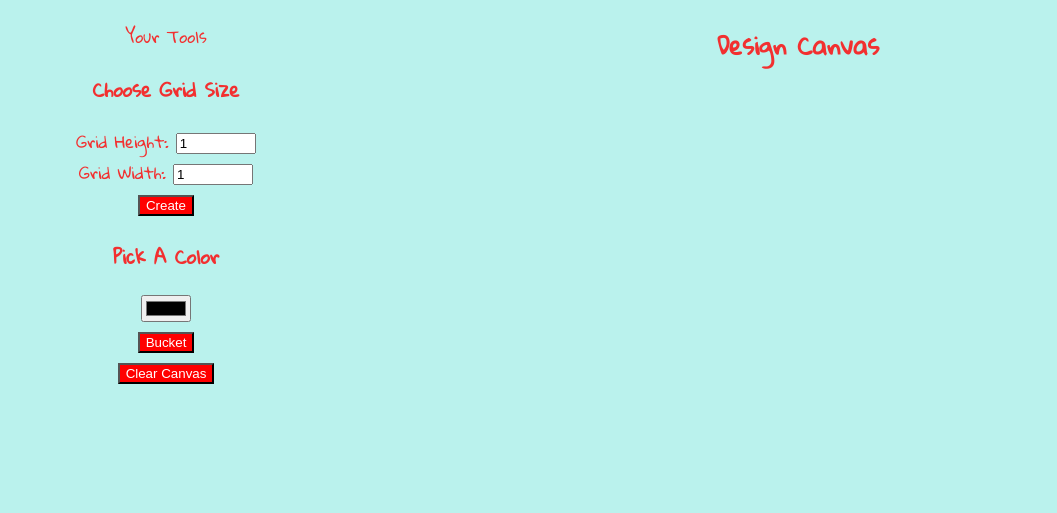
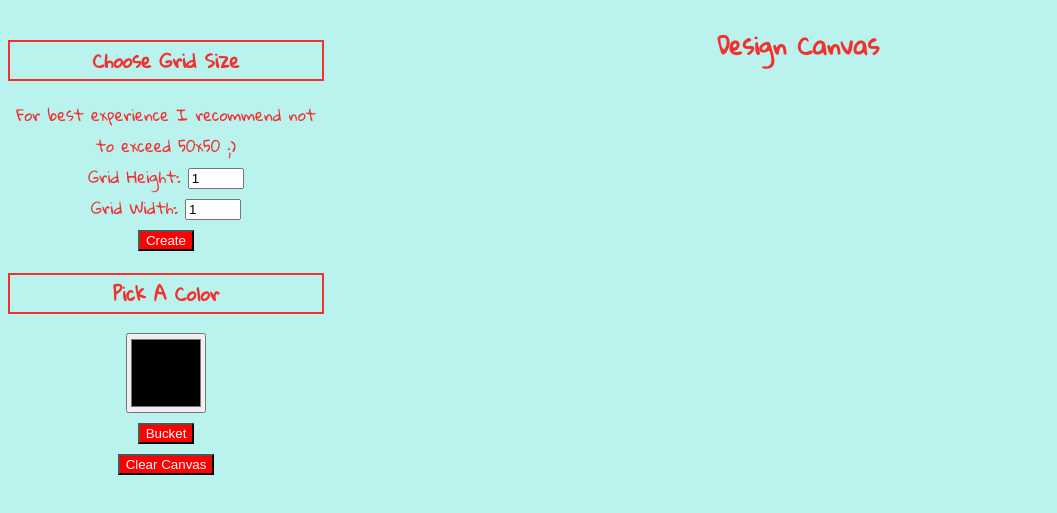
Before and after one commit to aleksandrachmurka/udacity-Pixel-Art-Maker, a plain HTML site: page index.html in a window 1280 px wide. Shown: the part 155-668 px from the top of the page, without its empty margins (0-1057 px from the left). Drawn offline with nearby package versions, Linux system fonts and the light colour scheme.

Commit message:
Fix default color bug, upgrade style

```diff
--- a/designs.js
+++ b/designs.js
@@ -1,11 +1,11 @@
-// VARIABLES
+// variables
 let height = "";
 width = "";
 canvas = "";
 pixelColor = "";
 pickedColor = "";
 
-// MAKE GRID
+// function that makes grid - table with white cells
 function makeGrid(event) {
 	event.preventDefault();
 	canvas = "";
@@ -14,9 +14,9 @@ function makeGrid(event) {
 	height = $("#input_height").val();
 	width = $("#input_width").val();
 
-	for(var i = 1; i<=height; i++) {
+	for(let i = 1; i<=height; i++) {
 		canvas += "<tr>";
-		for (var j = 1; j<= width; j++) {
+		for (let j = 1; j<= width; j++) {
 			canvas += "<td></td>";
 		}
 		canvas += "</tr>\n";
@@ -27,7 +27,7 @@ function makeGrid(event) {
 
 $(".grid").on('click', makeGrid);
 
-//CLEAR CANVAS
+// function changing colour of all cells to white
 function clearCanvas() {
 	$("td").each(function() {
       $(this).css("background-color", "white");
@@ -36,7 +36,7 @@ function clearCanvas() {
 
 $(".clear").on("click", clearCanvas);
 
-// BUCKET
+// function changing colour of all cells to picked color
 function bucket() {
 	pickedColor = $("#colorPicker").val();
 	$("td").each(function() {
@@ -46,17 +46,18 @@ function bucket() {
 
 $(".bucket").on("click", bucket);
 
-//RGB TO HEX
+//rgb to hex converter
 function rgb2hex(rgb){
- rgb = rgb.match(/^rgba?[\s+]?\([\s+]?(\d+)[\s+]?,[\s+]?(\d+)[\s+]?,[\s+]?(\d+)[\s+]?/i);
- return (rgb && rgb.length === 4) ? "#" +
-  ("0" + parseInt(rgb[1],10).toString(16)).slice(-2) +
-  ("0" + parseInt(rgb[2],10).toString(16)).slice(-2) +
-  ("0" + parseInt(rgb[3],10).toString(16)).slice(-2) : '';
+	rgb = rgb.match(/^rgba?[\s+]?\([\s+]?(\d+)[\s+]?,[\s+]?(\d+)[\s+]?,[\s+]?(\d+)[\s+]?/i);
+ 	return (rgb && rgb.length === 4) ? "#" +
+	("0" + parseInt(rgb[1],10).toString(16)).slice(-2) +
+	("0" + parseInt(rgb[2],10).toString(16)).slice(-2) +
+	("0" + parseInt(rgb[3],10).toString(16)).slice(-2) : '';
 }
 
 
-//CHANAGE COLOR
+// function changing color of a single cell by clicking
+// option of switching colour back to white works occassionaly- in progress of fixing
 function changeColor() {
 	pixelColor = $("td").css("background-color");
 	pickedColor = $("#colorPicker").val();
--- a/index.html
+++ b/index.html
@@ -11,8 +11,9 @@
     <div class="container">
 	    <div class="tools">
 	        <form>
-		        <fieldest>Your Tools</fieldest>
 		        <h3>Choose Grid Size</h3>
+		        For best experience I recommend not to exceed 50x50 ;)
+		        <br>
 		        <form id="sizePicker">
 		        Grid Height:
 		        <input type="number" id="input_height" name="height" min="1" max="50" value="1">
@@ -23,7 +24,7 @@
 		        <button type="submit" class="grid">Create</button>
 		        </form>
 		        <h3>Pick A Color</h3>
-		        <input type="color" id="colorPicker">
+		        <input type="color" id="colorPicker" value="black">
 		        <br>
 		        <button type="submit" class="bucket">Bucket</button>
 		        <br>
--- a/styles.css
+++ b/styles.css
@@ -36,6 +36,10 @@ h2 {
     margin: 1em 0 0.25em;
 }
 
+h3 {
+    border: 2px solid #f23030;
+}
+
 table,
 tr,
 td {
@@ -55,11 +59,13 @@ td {
     width: 20px;
 }
 
-input[type=number] {
-    width: 6em;
-}
 
 button {
     background-color: red;
     color: white;
 }
+
+[type=color] {
+    height: 6em;
+    width: 6em;
+}
```
